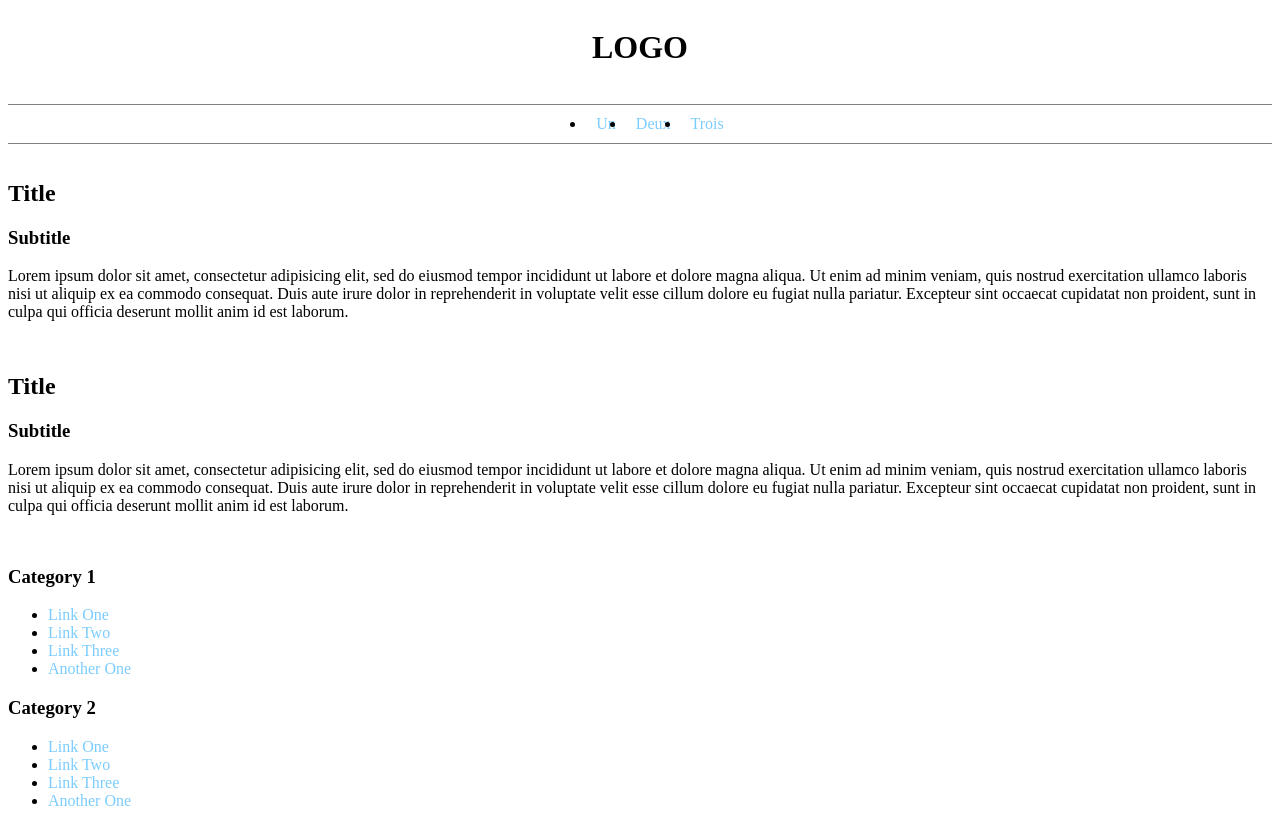
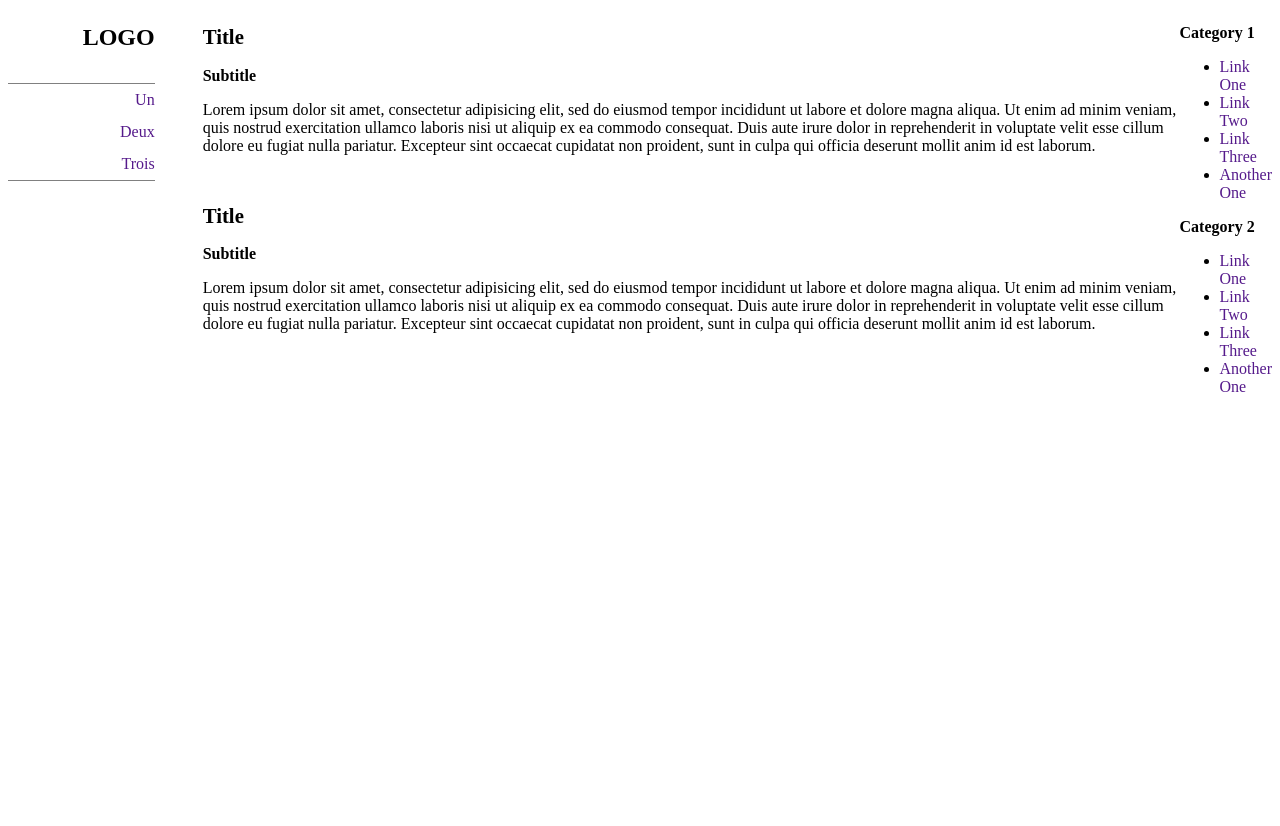
Before and after one commit to NekoJakkaru/challenge4.1, a plain HTML site: page index.html in a window 1280 px wide. After the commit the page ends 800 px from the top, so only its background shows below. Drawn offline with Linux system fonts and the light colour scheme.

Commit message:
start responsive design. Only left Section Aside.

```diff
--- /dev/null
+++ b/css/reset.css
@@ -0,0 +1,48 @@
+/* http://meyerweb.com/eric/tools/css/reset/
+   v2.0 | 20110126
+   License: none (public domain)
+*/
+
+html, body, div, span, applet, object, iframe,
+h1, h2, h3, h4, h5, h6, p, blockquote, pre,
+a, abbr, acronym, address, big, cite, code,
+del, dfn, em, img, ins, kbd, q, s, samp,
+small, strike, strong, sub, sup, tt, var,
+b, u, i, center,
+dl, dt, dd, ol, ul, li,
+fieldset, form, label, legend,
+table, caption, tbody, tfoot, thead, tr, th, td,
+article, aside, canvas, details, embed,
+figure, figcaption, footer, header, hgroup,
+menu, nav, output, ruby, section, summary,
+time, mark, audio, video {
+	margin: 0;
+	padding: 0;
+	border: 0;
+	font-size: 100%;
+	font: inherit;
+	vertical-align: baseline;
+}
+/* HTML5 display-role reset for older browsers */
+/* article, aside, details, figcaption, figure, */
+/* footer, header, hgroup, menu, nav, section { */
+	/* display: block; */
+/* } */
+body {
+	line-height: 1;
+}
+ol, ul {
+	list-style: none;
+}
+blockquote, q {
+	quotes: none;
+}
+blockquote:before, blockquote:after,
+q:before, q:after {
+	content: '';
+	content: none;
+}
+table {
+	border-collapse: collapse;
+	border-spacing: 0;
+}
--- a/css/style.css
+++ b/css/style.css
@@ -11,17 +11,77 @@ nav ul {
     justify-content: center;
     border-top: 1.5px grey solid;
     border-bottom: 1.5px grey solid;
+    padding-left: 0;
 }
 
 nav ul li {
 padding: 10px;
+list-style-type:none;
 }
 
 a {
     text-decoration: none;
-    color: #7BCCFF;
+
 }
 
 p {
     padding-bottom: 2em;
 }
+
+
+@media screen and (min-width: 1000px) {
+
+body {
+  display: flex;
+  justify-content : space-around;
+  align-items: flex-start;
+
+}
+
+header {
+  /* flex-grow: 1; */
+margin: 0;
+  margin-right: 3em;
+
+}
+
+header nav ul {
+  display: flex;
+  flex-direction: column;
+}
+
+header h1 {
+  font-size: 1.5em;
+  align-self: flex-end;
+}
+
+header nav ul li {
+  margin:0;
+  padding:0;
+  padding-left: 7em;
+  line-height: 2em;
+  align-self: flex-end;
+
+}
+
+main {
+  flex-grow: 1;
+}
+section {
+
+}
+
+h2 {
+  font-size: 1.3em;
+}
+
+h3 {
+  font-size: 1em;
+}
+
+p {
+  font-size:
+}
+
+
+}
--- a/index.html
+++ b/index.html
@@ -3,6 +3,7 @@
 
 <head>
     <meta charset="utf-8">
+        <meta name="viewport" content="width=device-width, initial-scale=1">
     <link rel="stylesheet" href="css/style.css">
     <title>Logo</title>
 </head>
```
